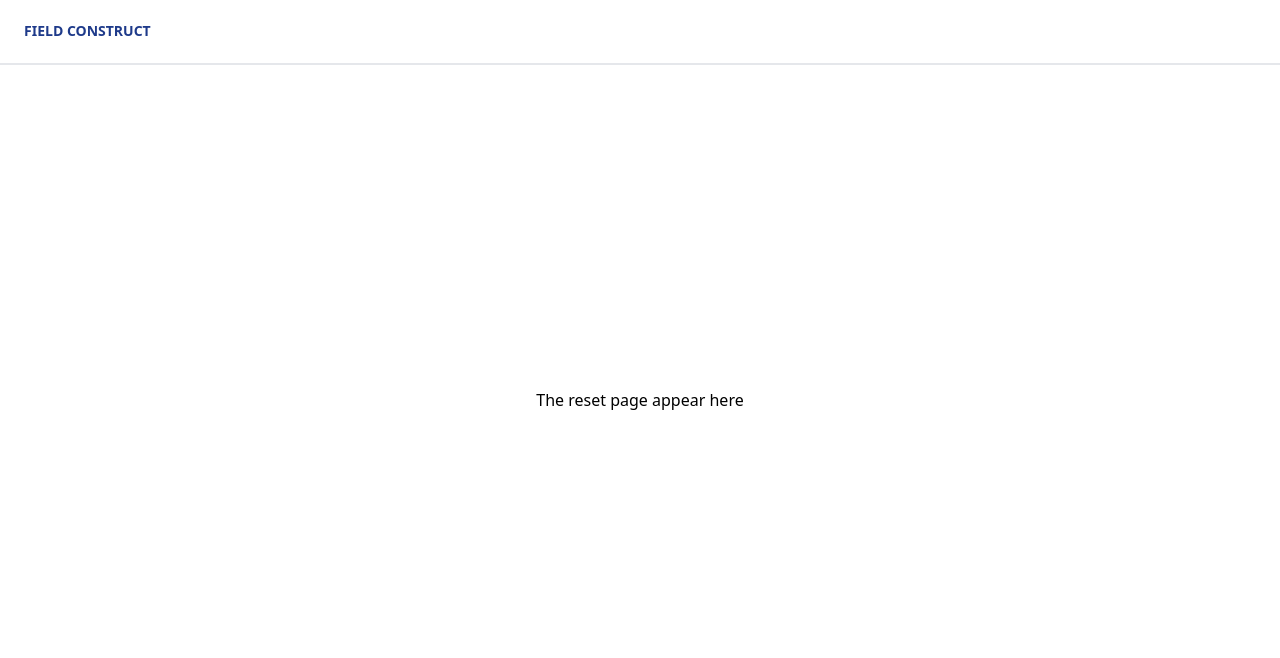
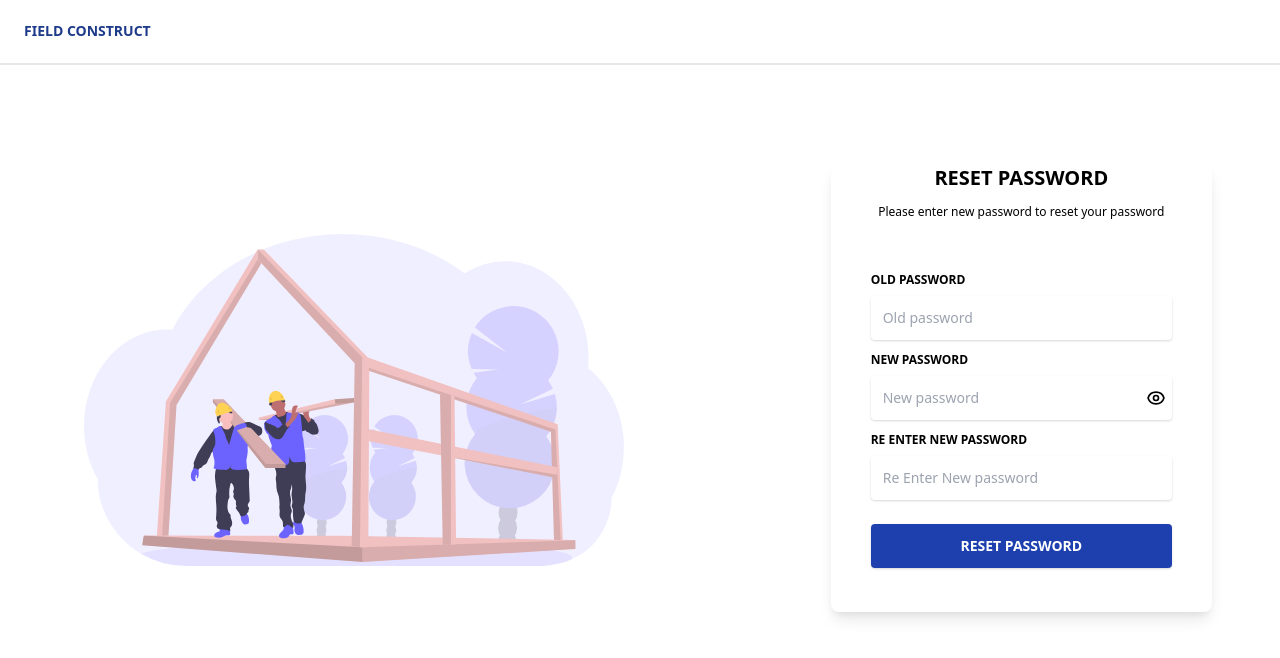
Before and after one commit to narisettiashok/CivilBlog, a React (Create React App) app: page /auth/reset-password in a window 1280 px wide. Shown: the top 658 px of the page. Built offline with nearby package versions, Linux system fonts and the light colour scheme.

Commit message:
Reset Password page updated

```diff
--- a/src/pages/Auth/ResetPasswordPage.jsx
+++ b/src/pages/Auth/ResetPasswordPage.jsx
@@ -1,10 +1,97 @@
+import React, {useState} from 'react'
+
+import {Link} from 'react-router-dom';
+
+import FormContainer from '../../components/FormContainer';
+
+
 function ResetPasswordPage() {
+
+    const [showPassword, setShowPassword] = useState(false);
+
+    function togglePasswordVisibilty() {
+        return (
+            setShowPassword(showPassword => !showPassword)
+        )
+    };
+
     return(
         <>
-            <div className="w-full text-center ">
-                <h1>
-                    The reset page appear here
-                </h1>
+             {/* Construction Image */}
+             <div className="w-full lg:w-3/6 px-4 hidden md:block">
+                <img src={require("../../assets/images/construction.svg").default} alt="Construction"></img>
+            </div>
+
+            {/* Reset Password Form */}
+            <div className="w-full lg:w-2/6">
+                <FormContainer>
+                    <form>
+                        <div className="form-group">
+                            <h1 className="uppercase font-bold text-xl text-center pb-3">
+                                Reset Password
+                            </h1>
+                            <p className="text-xs text-center pb-10">
+                                Please enter new password to reset your password
+                            </p>
+                        </div>
+
+                        <div className="form-group">
+                            <label className="form-label"
+                                htmlFor="old-password">
+                                Old Password
+                            </label>
+                            <input type="password"
+                                id="old-password"
+                                className="form-control"
+                                placeholder="Old password"
+                            />
+                        </div>
+
+                        <div className="form-group">
+                            <label className="form-label"
+                                htmlFor="new-password">
+                                New Password
+                            </label>
+                            <input type={showPassword ? "text" : "password"}
+                                id="new-password"
+                                className="form-control"
+                                placeholder="New password"
+                            />
+                            <i className="absolute right-1 top-9 cursor-pointer" onClick={togglePasswordVisibilty}>
+                                <svg className="h-5 w-6" xmlns="http://www.w3.org/2000/svg" fill="none" viewBox="0 0 24 24" stroke="currentColor">
+                                <path stroke-linecap="round" stroke-linejoin="round" stroke-width="2" d="M15 12a3 3 0 11-6 0 3 3 0 016 0z" />
+                                <path stroke-linecap="round" stroke-linejoin="round" stroke-width="2" d="M2.458 12C3.732 7.943 7.523 5 12
+                                5c4.478 0 8.268 2.943 9.542 7-1.274 4.057-5.064 7-9.542 7-4.477 0-8.268-2.943-9.542-7z" />
+                                </svg>
+                                <svg className="h-5 w-6 absolute top-0 hidden" xmlns="http://www.w3.org/2000/svg" fill="none" viewBox="0 0 24 24" stroke="currentColor">
+                                <path stroke-linecap="round" stroke-linejoin="round" stroke-width="2" d="M13.875 18.825A10.05 10.05 0 0112
+                                19c-4.478 0-8.268-2.943-9.543-7a9.97 9.97 0 011.563-3.029m5.858.908a3 3 0 114.243 4.243M9.878 9.878l4.242
+                                4.242M9.88 9.88l-3.29-3.29m7.532 7.532l3.29 3.29M3 3l3.59 3.59m0 0A9.953 9.953 0 0112 5c4.478 0 8.268 2.943
+                                9.543 7a10.025 10.025 0 01-4.132 5.411m0 0L21 21" />
+                                </svg>
+                            </i>
+                        </div>
+
+                        <div className="form-group">
+                            <label className="form-label"
+                                htmlFor="re-enter-new-password">
+                                Re Enter New Password
+                            </label>
+                            <input type="password"
+                                id="re-enter-new-password"
+                                className="form-control"
+                                placeholder="Re Enter New password"
+                            />
+                        </div>
+
+                        <div className="text-center mt-6">
+                            <Link className="bg-blue-800 text-white active:bg-blue-600 text-sm font-bold uppercase px-6 py-3 rounded shadow hover:shadow-lg outline-none focus:outline-none mr-1 mb-1 w-full ease-linear transition-all duration-150"
+                                type="button" to="/auth/login">
+                                Reset Password
+                            </Link>
+                        </div>
+                    </form>
+                </FormContainer>
             </div>
         </>
     )
```
